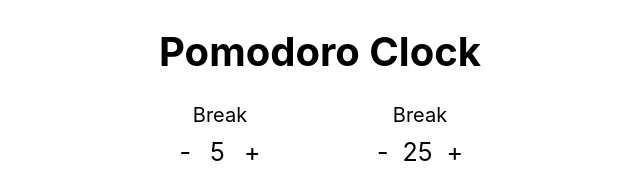
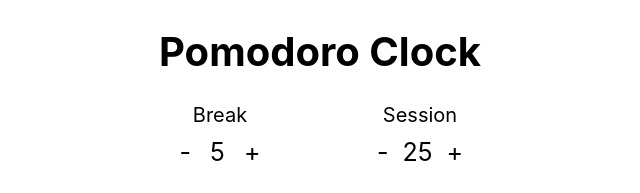
Before and after one commit to CharaeKeow/pomodoro-clock, a React (Create React App) app: page / in a window 1280 px wide. Shown: the top 193 px of the page, without its empty margins (320-960 px from the left). Built offline with nearby package versions, Linux system fonts and the light colour scheme.

Commit message:
init commit

```diff
--- a/package.json
+++ b/package.json
@@ -5,7 +5,7 @@
   "dependencies": {
     "react": "^16.8.6",
     "react-dom": "^16.8.6",
-    "react-scripts": "^3.3.0"
+    "react-scripts": "^3.4.3"
   },
   "scripts": {
     "start": "react-scripts start",
--- a/src/App.js
+++ b/src/App.js
@@ -77,8 +77,6 @@ class Break extends React.Component {
     }
   }
 
-
-
   render() {
     return(
       <div>
@@ -104,7 +102,7 @@ class Session extends React.Component {
   render() {
     return(
       <div>
-        <div id="break-label">Break</div>
+        <div id="break-label">Session</div>
         <div className="control">
           <div id="break-decrement" className="btn" onClick={this.props.decrement}> - </div>
           <div id="break-length">{this.props.time}</div>
@@ -115,6 +113,4 @@ class Session extends React.Component {
   }
 }
 
-
-
 export default App;
```
Also changed, not shown: 1 other file (tests, documents, lock files or other folders).
